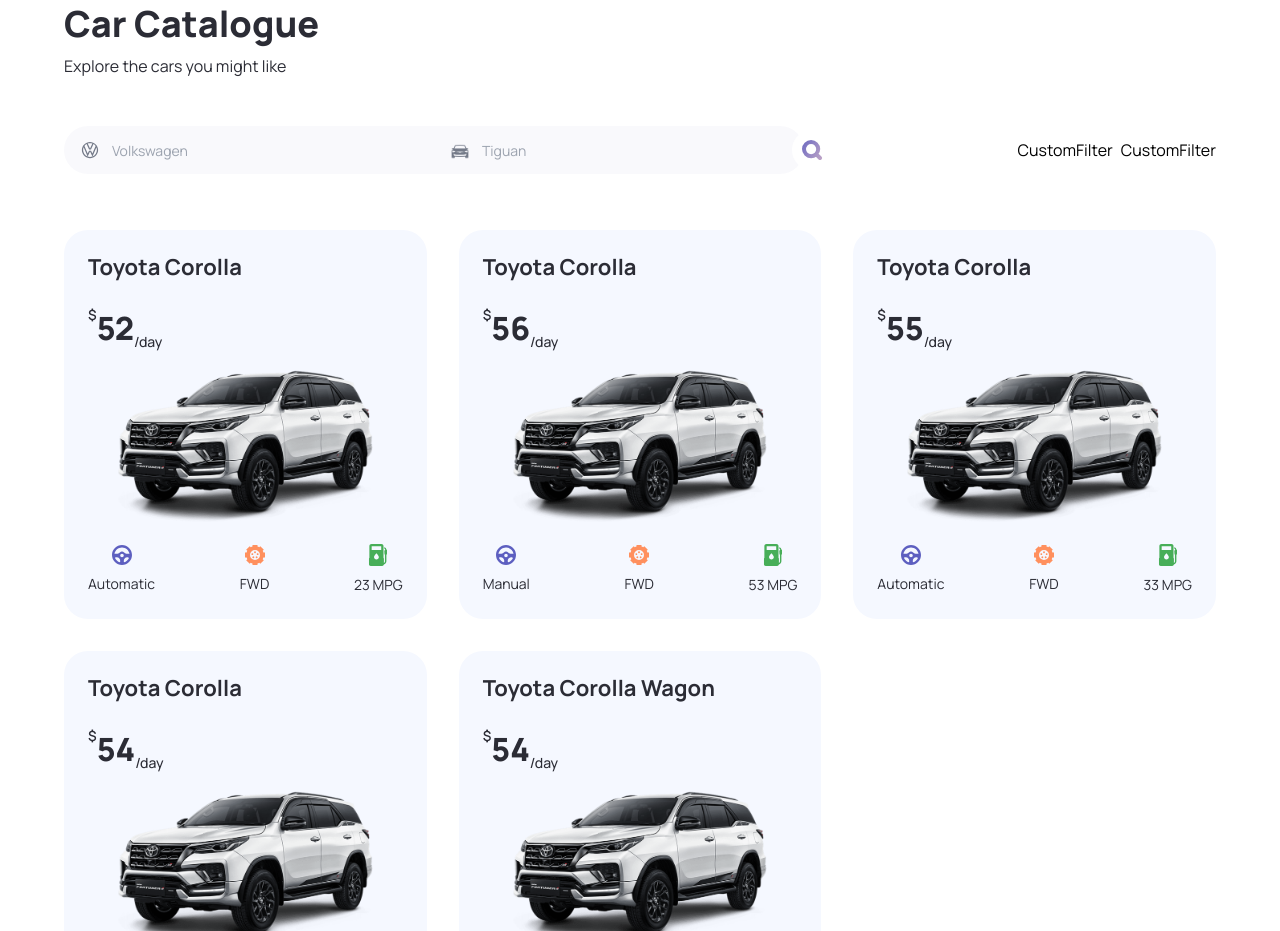
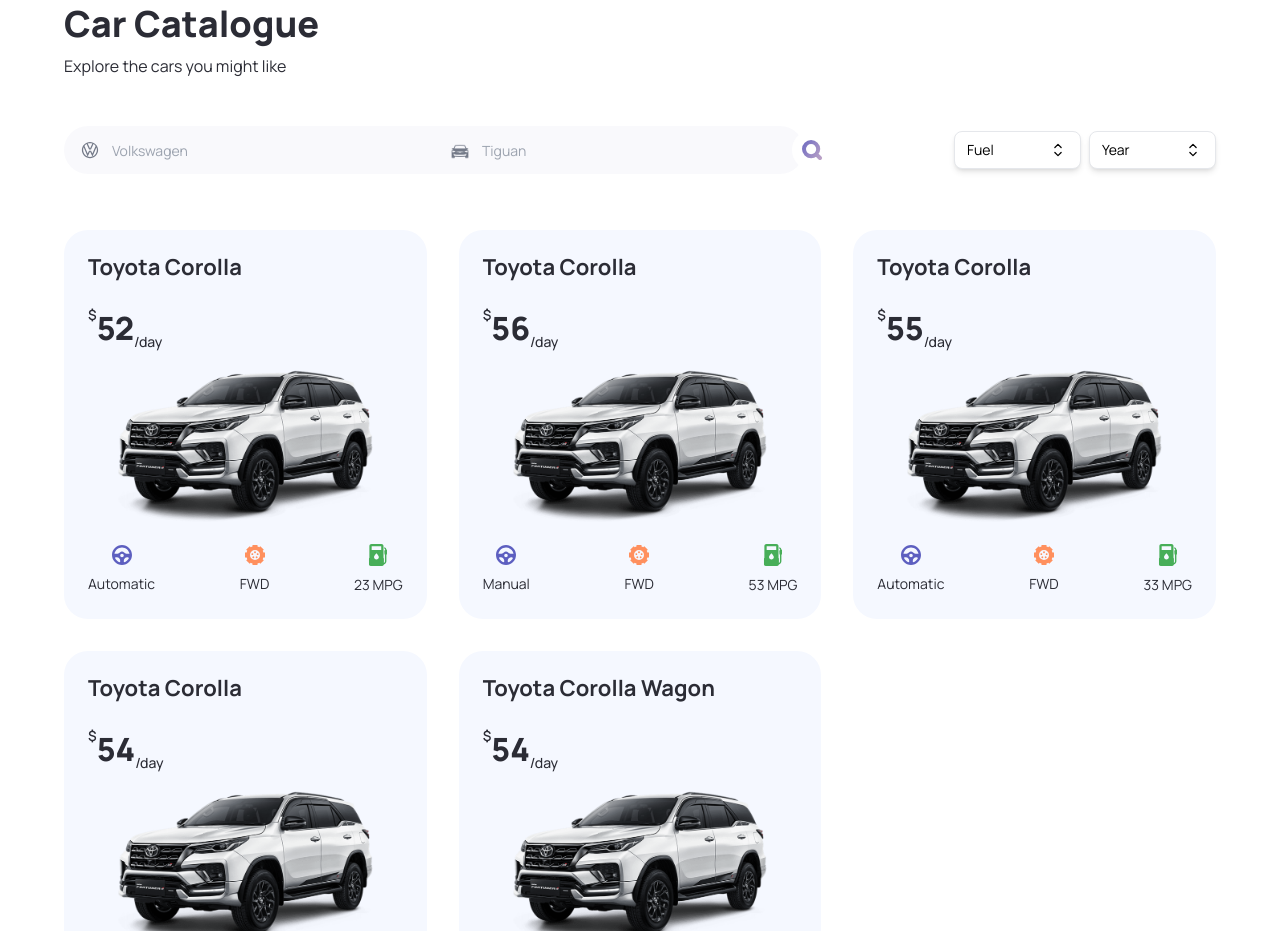
Before and after one commit to NathanHolt/next-car-app, a Next.js app: page / in a window 1280 px wide. Shown: the part 860-1791 px from the top of the page. Built offline with nearby package versions, Linux system fonts and the light colour scheme.

Commit message:
finished CustomFilter and added new type and helper method

```diff
--- a/app/page.tsx
+++ b/app/page.tsx
@@ -1,4 +1,5 @@
 import { CarCard, CustomFilter, Hero, SearchBar } from '@/components'
+import { fuels, yearsOfProduction } from '@/constants';
 import { fetchCars, testCarData } from '@/utils'
 
 export default async function Home({ searchParams }) {
@@ -31,8 +32,8 @@
         <div className="home__filters">
           <SearchBar />
           <div className="home__filter-container">
-            <CustomFilter title='fuel' />
-            <CustomFilter title='year' />
+            <CustomFilter title='fuel' options={fuels} />
+            <CustomFilter title='year' options={yearsOfProduction} />
           </div>
         </div>
 
--- a/components/CustomFilter.tsx
+++ b/components/CustomFilter.tsx
@@ -5,10 +5,69 @@
 import { Listbox, Transition } from '@headlessui/react';
 import { useRouter } from 'next/navigation';
 import Image from 'next/image';
+import { type } from 'os';
+import { updateSearchParams } from '@/utils';
 
-const CustomFilter = ({ title }: CustomFilterProps) => {
+const CustomFilter = ({ title, options }: CustomFilterProps) => {
+  const [selected, setSelected] = useState(options[0]);
+  const router = useRouter();
+
+  const handleUpdateParams = (e: { title: string, value: string }) => {
+    const newPath = updateSearchParams(title, e.value.toLowerCase());
+
+    router.push(newPath);
+  }
+
   return (
-    <div>CustomFilter</div>
+    <div className="w-fit">
+      <Listbox
+        value={selected}
+        onChange={(e) => {
+          setSelected(e);
+          handleUpdateParams(e);
+        }}
+      >
+        <div className="relative w-fit z-10">
+          <Listbox.Button className='custom-filter__btn'>
+            <span className='block truncate'>
+              {selected.title}
+            </span>
+            <Image
+              src='/chevron-up-down.svg'
+              width={20}
+              height={20}
+              className='ml-4 object-contain'
+              alt='chevron up down'
+            />
+          </Listbox.Button>
+
+          <Transition
+            as={Fragment}
+            leave='transition ease-in duration-100'
+            leaveFrom='opacity-100'
+            leaveTo='opacity-0'
+          >
+            <Listbox.Options className='custom-filter__options'>
+              {options.map((option) => (
+                <Listbox.Option
+                  key={option.title}
+                  value={option}
+                  className={({ active }) => `relative cursor-default select-none py-2 px-4 ${active ? 'bg-primary-blue text-white' : 'text-grey-900'}`}
+                >
+                  {({ selected }) => (
+                    <span
+                      className={`block truncate ${selected ? 'font-medium' : 'font-normal'}`}
+                    >
+                      {option.title}
+                    </span>
+                  )}
+                </Listbox.Option>
+              ))}
+            </Listbox.Options>
+          </Transition>
+        </div>
+      </Listbox>
+    </div>
   )
 }
 
--- a/types/index.ts
+++ b/types/index.ts
@@ -39,6 +39,12 @@
     model: string;
 }
 
+export interface OptionProps {
+    title: string;
+    value: string;
+}
+
 export interface CustomFilterProps {
     title: string;
+    options: OptionProps[];
 }
--- a/utils/index.ts
+++ b/utils/index.ts
@@ -52,7 +52,15 @@
 }
 
 
+export const updateSearchParams = (type: string, value: string) => {
+  const searchParams = new URLSearchParams(window.location.search);
 
+  searchParams.set(type, value);
+
+  const newPath = `${window.location.pathname}?${searchParams.toString()}`;
+
+  return newPath;
+}
 
 
 
```
